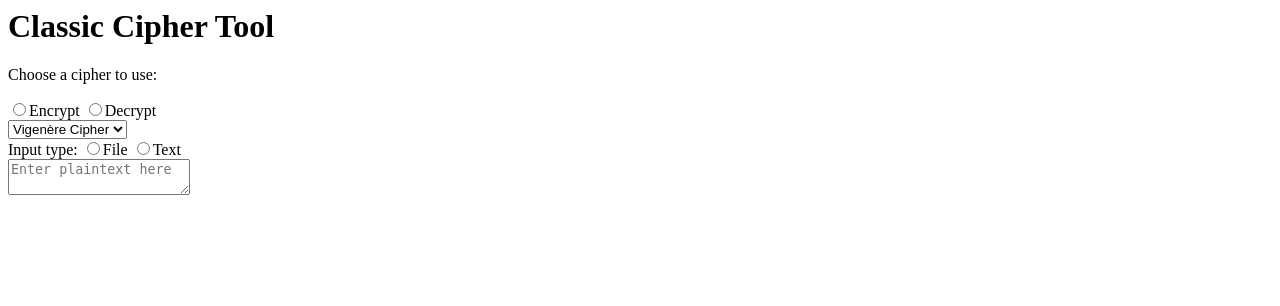
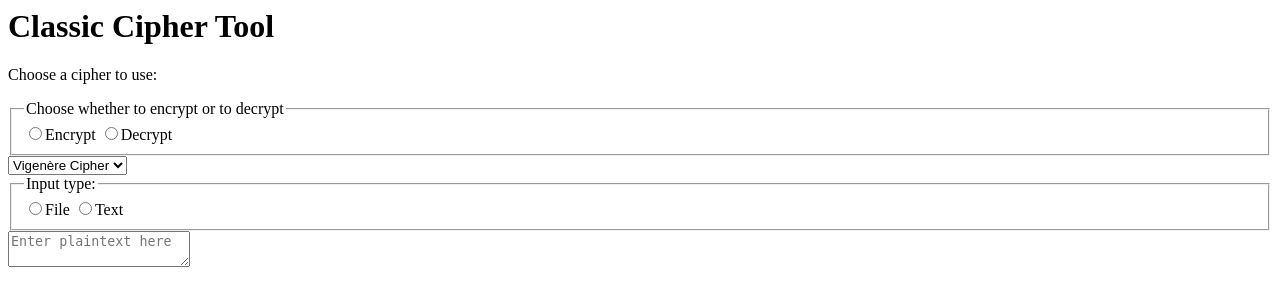
Before and after one commit to dawetmaster/if4020-cipher, a FastAPI app: page / in a window 1280 px wide. Shown: the top 306 px of the page. Run offline with FastAPI, Linux system fonts and the light colour scheme.

Commit message:
fix radio button

```diff
--- a/src/templates/index.html
+++ b/src/templates/index.html
@@ -9,8 +9,11 @@
         <form action="" method="post">
           <!-- radio encrypt/decrypt -->
           <div>
-            <input type="radio" name="action" value="encrypt">Encrypt
-            <input type="radio" name="action" value="decrypt">Decrypt
+            <fieldset id="enctype">
+              <legend>Choose whether to encrypt or to decrypt</legend>
+              <input type="radio" name="action" value="encrypt">Encrypt
+              <input type="radio" name="action" value="decrypt">Decrypt
+            </fieldset>
           </div>
           <!-- input type select -->
           <div>
@@ -21,9 +24,11 @@
           </div>
 
           <div>
-            Input type:
-            <input type="radio" name="action" value="encrypt">File
-            <input type="radio" name="action" value="decrypt">Text
+            <fieldset id="inputtype">
+              <legend>Input type:</legend>
+              <input type="radio" name="action" value="file">File
+              <input type="radio" name="action" value="text">Text
+            </fieldset>
           </div>
           <!-- plaintext -->
           <div>
```
